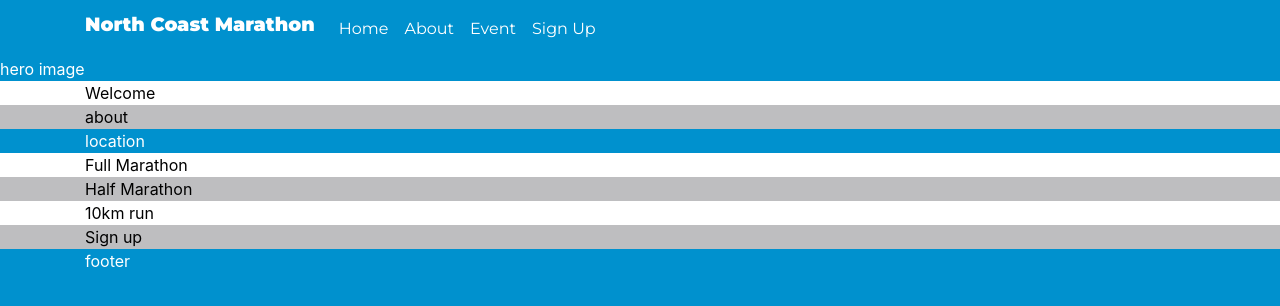
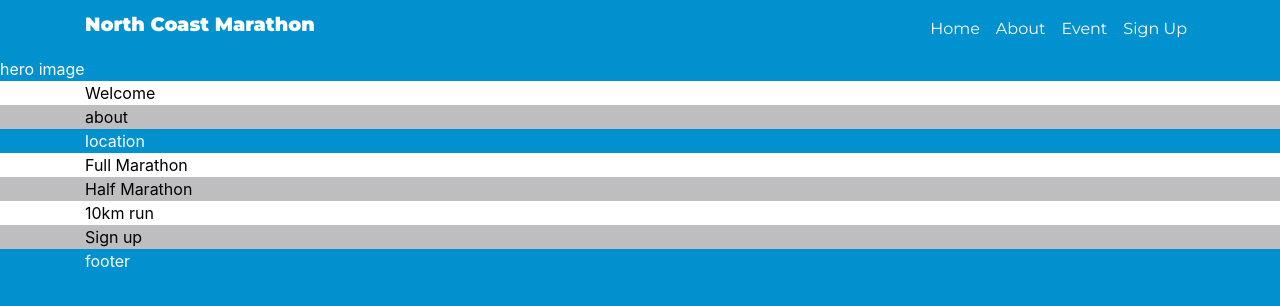
Before and after one commit to lodwicke/north-coast-marathon, a plain HTML site: page index.html in a window 1280 px wide. Drawn offline with nearby package versions, Linux system fonts and the light colour scheme.

Commit message:
[FIX] typo with ml-auto class

```diff
--- a/index.html
+++ b/index.html
@@ -27,7 +27,7 @@
                     </span>
                 </button>
                 <div class="collapse navbar-collapse " id="navbarMenu">
-                    <ul class="navbar-nav ml">
+                    <ul class="navbar-nav ml-auto">
                         <li class="nav-item"><a class="nav-link" href="#home">Home</a></li>
                         <li class="nav-item"><a class="nav-link" href="#about">About</a></li>
                         <li class="nav-item"><a class="nav-link" href="#event">Event</a></li>
```
